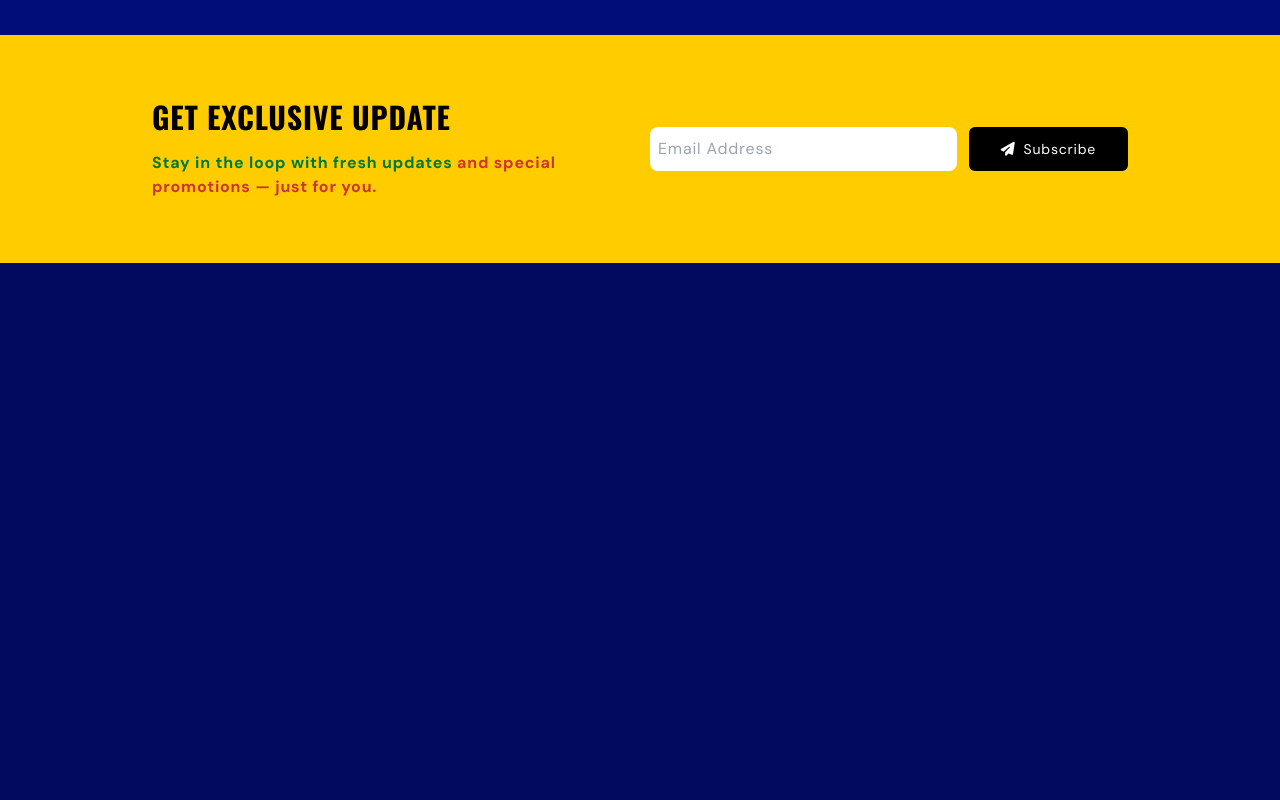
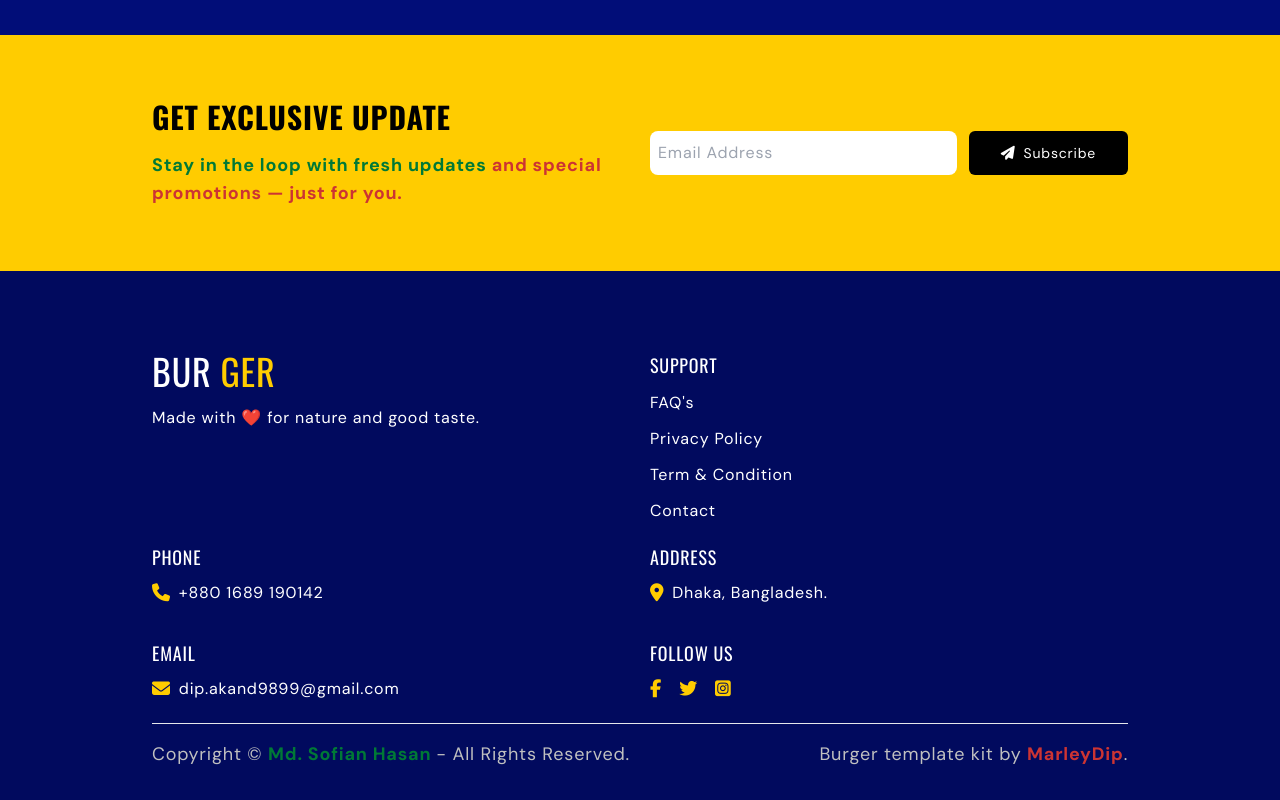
Before and after one commit to marleyDip/Burger-Landing-Page-Using-Tailwind-CSS-And-JS-DOM, a website: page src/index.html in a window 1280 px wide. Shown: the part 3994-4794 px from the top of the page. Before the commit the page ends 4257 px from the top, so only its background shows below. Drawn offline with nearby package versions, Linux system fonts and the light colour scheme.

Commit message:
Contact = flex, grid

```diff
--- a/src/index.html
+++ b/src/index.html
@@ -1239,7 +1239,7 @@
           <div class="space-y-4 md:flex-1">
             <h2 class="section__title text-blackColor">Get Exclusive Update</h2>
 
-            <p class="font-bold text-greenColor">
+            <p class="text-lg font-bold text-greenColor">
               Stay in the loop with fresh updates
               <span class="text-redColor">
                 and special promotions — just for you.</span
@@ -1268,6 +1268,144 @@
         </div>
       </section>
       <!-- Contact End -->
+
+      <!-- Footer Start -->
+      <footer>
+        <section id="footer">
+          <div class="container">
+            <!-- Logo, Support, Contact & Address -->
+            <ul class="grid grid-cols-1 md:grid-cols-2 items-start gap-5 pb-5">
+              <!-- Logo -->
+              <li>
+                <div class="space-y-3">
+                  <a href="" class="text-4xl font-oswald uppercase"
+                    >Bur <span class="text-secondaryColor">ger</span></a
+                  >
+
+                  <p>Made with ❤️ for nature and good taste.</p>
+                </div>
+              </li>
+              <!-- logo -->
+
+              <!-- Support -->
+              <li>
+                <div class="flex flex-col gap-3">
+                  <h3 class="text-lg uppercase font-oswald">Support</h3>
+
+                  <a href="" class="hover:text-secondaryColor">FAQ's</a>
+
+                  <a href="" class="hover:text-secondaryColor"
+                    >Privacy Policy</a
+                  >
+
+                  <a href="" class="hover:text-secondaryColor"
+                    >Term & Condition</a
+                  >
+
+                  <a href="" class="hover:text-secondaryColor">Contact</a>
+                </div>
+              </li>
+              <!-- Support -->
+
+              <!-- Contact -->
+              <li class="space-y-8">
+                <!-- Phone -->
+                <div class="space-y-2">
+                  <h3 class="text-lg uppercase font-oswald">Phone</h3>
+
+                  <p class="flex items-center gap-2">
+                    <i
+                      class="fa-solid fa-phone text-lg text-secondaryColor"
+                    ></i>
+                    +880 1689 190142
+                  </p>
+                </div>
+                <!-- Phone -->
+
+                <!-- Email -->
+                <div class="space-y-2">
+                  <h3 class="text-lg uppercase font-oswald">Email</h3>
+
+                  <p class="flex items-center gap-2">
+                    <i
+                      class="fa-solid fa-envelope text-lg text-secondaryColor"
+                    ></i>
+                    dip.akand9899@gmail.com
+                  </p>
+                </div>
+                <!-- Email -->
+              </li>
+              <!-- Contact -->
+
+              <!-- Address -->
+              <li class="space-y-8">
+                <!-- Location -->
+                <div class="space-y-2">
+                  <h3 class="text-lg uppercase font-oswald">Address</h3>
+
+                  <p class="flex items-center gap-2">
+                    <i
+                      class="fa-solid fa-location-dot text-lg text-secondaryColor"
+                    ></i>
+                    Dhaka, Bangladesh.
+                  </p>
+                </div>
+                <!-- Location -->
+
+                <!-- Social Link -->
+                <div class="space-y-2">
+                  <h3 class="text-lg uppercase font-oswald">Follow Us</h3>
+
+                  <div class="space-x-3">
+                    <i
+                      class="fa-brands fa-facebook-f text-lg cursor-pointer text-secondaryColor hover:-translate-y-1 ease-in duration-200"
+                    ></i>
+
+                    <i
+                      class="fa-brands fa-twitter text-lg cursor-pointer text-secondaryColor hover:-translate-y-1 ease-in duration-200"
+                    ></i>
+
+                    <i
+                      class="fa-brands fa-square-instagram text-lg cursor-pointer text-secondaryColor hover:-translate-y-1 ease-in duration-200"
+                    ></i>
+                  </div>
+                </div>
+                <!-- Social Link -->
+              </li>
+              <!-- Address -->
+            </ul>
+            <!-- Logo, Support, Contact & Address -->
+
+            <!-- Copyright -->
+            <div
+              class="flex flex-col gap-y-5 md:gap-y-0 items-center border-t border-e-primaryColorLight py-5 md:flex-row md:justify-between"
+            >
+              <p class="paragraph">
+                Copyright &copy; <span id="year"></span
+                ><a
+                  class="text-greenColor hover:text-redColor font-bold"
+                  href="https://marleydip.netlify.app/"
+                >
+                  Md. Sofian Hasan
+                </a>
+                - All Rights Reserved.
+              </p>
+
+              <p class="paragraph">
+                Burger template kit by
+                <a
+                  class="text-redColor hover:text-greenColor font-bold"
+                  href="https://marleydip.netlify.app/"
+                >
+                  MarleyDip</a
+                >.
+              </p>
+            </div>
+            <!-- Copyright -->
+          </div>
+        </section>
+      </footer>
+      <!-- Footer End -->
     </main>
     <!-- Main End -->
 
```
Also changed, not shown: dist/output.css.
